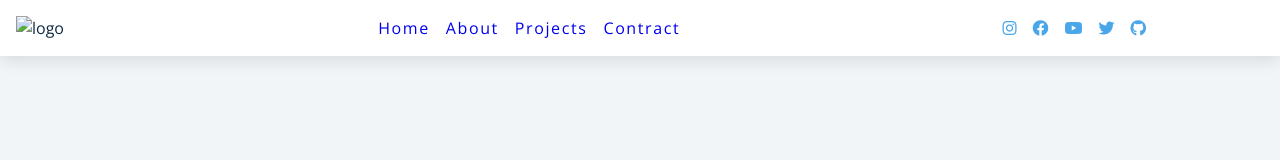
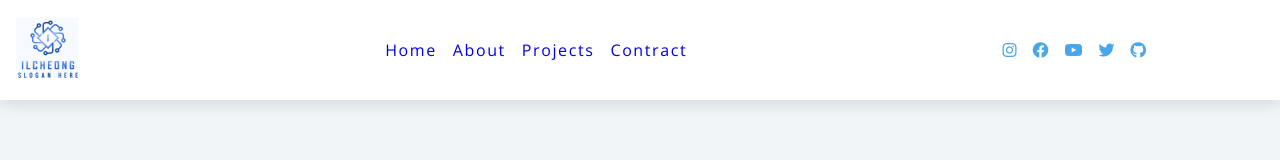
Before and after one commit to ilcheong/NaviBar, a plain HTML site: page index.html in a window 1280 px wide. Drawn offline with nearby package versions, Linux system fonts and the light colour scheme.

Commit message:
modified:   index.html 	new file:   logo.png 	modified:   styles.css

```diff
--- a/index.html
+++ b/index.html
@@ -16,7 +16,7 @@
     <nav>
         <div class="nav-center">
             <div class="nav-header">
-                <img src="./logo.svg" class="logo" alt="logo" />
+                <img src="logo.png" class="logo" alt="logo" />
                 <button class="nav-toggle">
                     <i class="fas fa-bars"></i>
                 </button>
--- a/styles.css
+++ b/styles.css
@@ -72,6 +72,12 @@ background: var(--clr-grey-10);
 color: var(--clr-grey-1);
 line-height: 1.5;
 font-size: 0.875rem;
+}
+
+img.logo{
+    width:62px;
+    height: 62px;
+    align-items: center
 }
 ul {
 list-style-type: none;
```
Also changed, not shown: logo.png (added).
